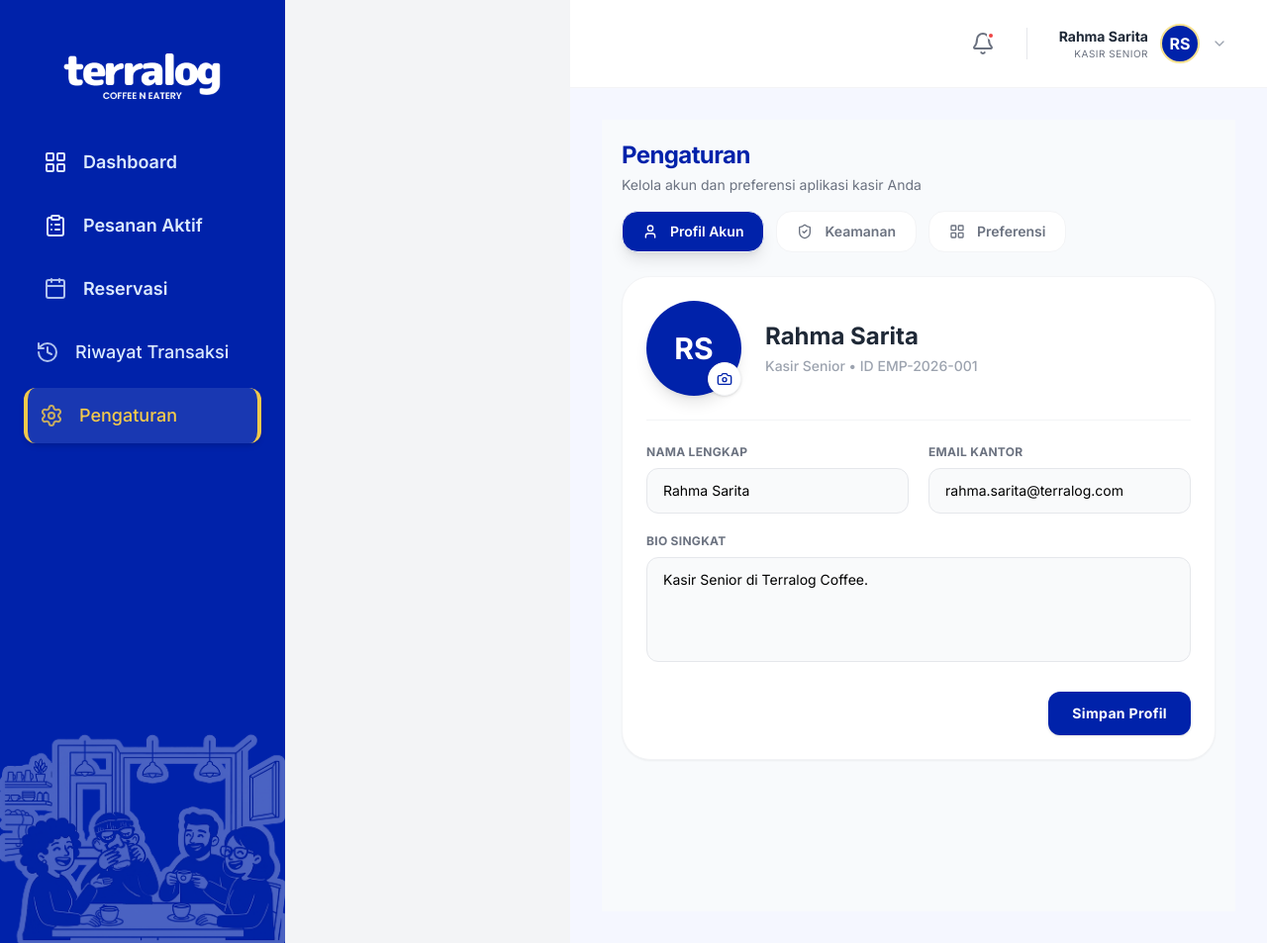
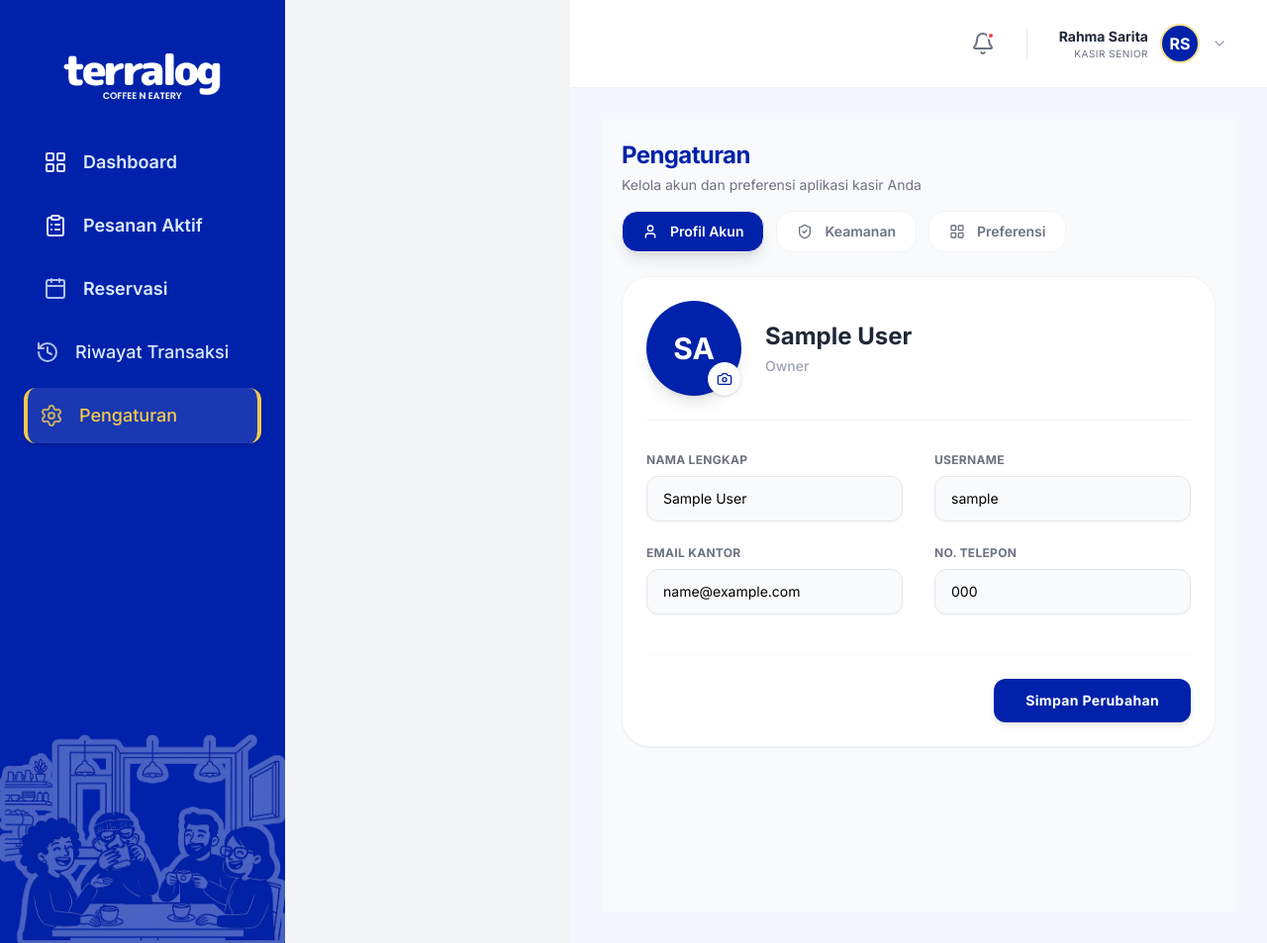
Before and after one commit to ahmddarff/tubesimk, a Flask app: page /kasir/pengaturan in a window 1280 px wide. Shown: the whole page at 99% size. Run offline with Flask 3, Linux system fonts and the light colour scheme; a user stored in the database is signed in; tables that the repository leaves empty hold one stand-in row (values such as "Sample post"); some libraries are stand-ins or nearby versions.

Commit message:
update profil kasir

```diff
--- a/routes/kasir_routes.py
+++ b/routes/kasir_routes.py
@@ -1,7 +1,7 @@
-from flask import Blueprint, render_template
-
-kasir_bp = Blueprint('kasir', __name__)
+from flask import Blueprint, render_template, request, redirect, url_for, flash
 from flask_login import login_required, current_user
+from models import Menu
+from extensions import db
 
 kasir_bp = Blueprint('kasir', __name__)
 
@@ -11,12 +11,37 @@ kasir_bp = Blueprint('kasir', __name__)
 @kasir_bp.route('/dashboard')
 @login_required
 def dashboard():
-    # Pastikan file templates/kasir/dashboard.html tersedia
+    # Mengambil seluruh data menu dari database
+    menus_db = Menu.query.all()
+
+    menu_list = []
+    for m in menus_db:
+        # Menentukan status ketersediaan berdasarkan kolom is_available dan stock
+        # Jika stok adalah None (untuk makanan/minuman yang selalu bisa dimasak)
+        # atau lebih dari 0, dan status is_available adalah True, maka menu tersedia.
+        if m.is_available and (m.stock is None or m.stock > 0):
+            status_menu = 'tersedia'
+        else:
+            status_menu = 'habis'
+
+        menu_list.append({
+            "id": m.id,
+            "nama": m.name,
+            "harga": m.price,
+            # Menetapkan gambar bawaan apabila image_url pada database kosong
+            "img": m.image_url if m.image_url else "gambar.png",
+            "status": status_menu,
+            # Karena model Menu belum memiliki atribut rating, nilai ini dapat
+            # dibuat statis untuk sementara waktu.
+            "rating": "4.8"
+        })
+
     return render_template(
         'kasir/dashboard.html',
         username=current_user.name,
         segment='dashboard',
-        role='kasir'
+        role='kasir',
+        menu=menu_list
     )
 
 
@@ -109,10 +134,34 @@ def riwayat_transaksi():
 # =========================
 # PENGATURAN
 # =========================
-@kasir_bp.route('/pengaturan')
+@kasir_bp.route('/pengaturan', methods=['GET', 'POST'])
+@login_required
 def pengaturan():
+    if request.method == 'POST':
+        # Mengambil data dari formulir
+        name = request.form.get('name')
+        username = request.form.get('username')
+        email = request.form.get('email')
+        phone = request.form.get('phone')
+
+        # Memperbarui data pengguna yang sedang login
+        current_user.name = name
+        current_user.username = username
+        current_user.email = email
+        current_user.phone = phone
+
+        try:
+            db.session.commit()
+            flash('Profil berhasil diperbarui!', 'success')
+        except Exception as e:
+            db.session.rollback()
+            flash('Gagal memperbarui profil. Username atau email mungkin sudah digunakan.', 'danger')
+
+        return redirect(url_for('kasir.pengaturan'))
+
     return render_template(
         'kasir/pengaturan.html',
         segment='pengaturan',
-        role='kasir'
+        role='kasir',
+        user=current_user
     )
--- a/templates/kasir/pengaturan.html
+++ b/templates/kasir/pengaturan.html
@@ -32,7 +32,6 @@
     class="p-5 bg-[#F8FAFC] min-h-screen font-['Inter']"
 >
 
-    <!-- Header -->
     <div class="mb-4">
         <h1 class="text-2xl font-extrabold text-terralogBlue tracking-tight">
             Pengaturan
@@ -43,10 +42,8 @@
         </p>
     </div>
 
-    <!-- Tabs -->
     <div class="flex flex-wrap gap-3 mb-6">
 
-        <!-- AKUN -->
         <button
             @click="
                 activeTab = 'akun';
@@ -62,7 +59,6 @@
             Profil Akun
         </button>
 
-        <!-- KEAMANAN -->
         <button
             @click="
                 activeTab = 'keamanan';
@@ -78,7 +74,6 @@
             Keamanan
         </button>
 
-        <!-- APLIKASI -->
         <button
             @click="
                 activeTab = 'aplikasi';
@@ -96,18 +91,15 @@
 
     </div>
 
-    <!-- Main Card -->
     <div class="bg-white rounded-[1.8rem] shadow-sm border border-gray-100 p-6">
 
-        <!-- ================= AKUN ================= -->
         <div x-show="activeTab === 'akun'" x-transition>
 
-            <!-- Profile -->
             <div class="flex flex-col md:flex-row md:items-center gap-6 pb-6 border-b border-gray-100">
 
                 <div class="relative">
-                    <div class="w-24 h-24 rounded-full bg-terralogBlue flex items-center justify-center text-white text-3xl font-black shadow-lg">
-                        RS
+                    <div class="w-24 h-24 rounded-full bg-terralogBlue flex items-center justify-center text-white text-3xl font-black shadow-lg uppercase">
+                        {{ user.name[:2] }}
                     </div>
 
                     <button
@@ -120,28 +112,40 @@
 
                 <div>
                     <h2 class="text-2xl font-black text-gray-800">
-                        Rahma Sarita
+                        {{ user.name }}
                     </h2>
 
-                    <p class="text-gray-400 font-medium mt-1 text-sm">
-                        Kasir Senior • ID EMP-2026-001
+                    <p class="text-gray-400 font-medium mt-1 text-sm capitalize">
+                        {{ user.role }}
                     </p>
                 </div>
 
             </div>
 
-            <!-- Form -->
-            <div class="grid grid-cols-1 md:grid-cols-2 gap-5 mt-6">
+            <form action="{{ url_for('kasir.pengaturan') }}" method="POST">
+                <div class="grid grid-cols-1 md:grid-cols-2 gap-x-8 gap-y-6 mt-8">
 
                     <div>
                         <label class="block mb-2 text-xs font-bold text-gray-500 uppercase tracking-wide">
                             Nama Lengkap
                         </label>
+                        <input
+                            name="name"
+                            type="text"
+                            value="{{ user.name }}"
+                            class="w-full px-4 py-3 rounded-xl border border-gray-200 bg-gray-50 focus:bg-white focus:border-terralogBlue outline-none transition text-sm shadow-sm"
+                        >
+                    </div>
 
+                    <div>
+                        <label class="block mb-2 text-xs font-bold text-gray-500 uppercase tracking-wide">
+                            Username
+                        </label>
                         <input
+                            name="username"
                             type="text"
-                        value="Rahma Sarita"
-                        class="w-full px-4 py-3 rounded-xl border border-gray-200 bg-gray-50 focus:bg-white focus:border-terralogBlue outline-none transition text-sm"
+                            value="{{ user.username }}"
+                            class="w-full px-4 py-3 rounded-xl border border-gray-200 bg-gray-50 focus:bg-white focus:border-terralogBlue outline-none transition text-sm shadow-sm"
                         >
                     </div>
 
@@ -149,41 +153,38 @@
                         <label class="block mb-2 text-xs font-bold text-gray-500 uppercase tracking-wide">
                             Email Kantor
                         </label>
-
                         <input
+                            name="email"
                             type="email"
-                        value="rahma.sarita@terralog.com"
-                        class="w-full px-4 py-3 rounded-xl border border-gray-200 bg-gray-50 focus:bg-white focus:border-terralogBlue outline-none transition text-sm"
+                            value="{{ user.email if user.email else '' }}"
+                            class="w-full px-4 py-3 rounded-xl border border-gray-200 bg-gray-50 focus:bg-white focus:border-terralogBlue outline-none transition text-sm shadow-sm"
                         >
                     </div>
 
-                <div class="md:col-span-2">
+                    <div>
                         <label class="block mb-2 text-xs font-bold text-gray-500 uppercase tracking-wide">
-                        Bio Singkat
+                            No. Telepon
                         </label>
-
-                    <textarea
-                        rows="4"
-                        class="w-full px-4 py-3 rounded-xl border border-gray-200 bg-gray-50 focus:bg-white focus:border-terralogBlue outline-none transition resize-none text-sm"
-                    >Kasir Senior di Terralog Coffee.</textarea>
+                        <input
+                            name="phone"
+                            type="text"
+                            value="{{ user.phone if user.phone else '' }}"
+                            class="w-full px-4 py-3 rounded-xl border border-gray-200 bg-gray-50 focus:bg-white focus:border-terralogBlue outline-none transition text-sm shadow-sm"
+                        >
                     </div>
 
                 </div>
 
-            <!-- Save -->
-            <div class="flex justify-end mt-6">
+                <div class="flex justify-end mt-10 pt-6 border-t border-gray-50">
                     <button
-                    @click="alert('Profil berhasil diperbarui!')"
-                    class="px-6 py-3 bg-terralogBlue hover:bg-blue-900 text-white rounded-xl font-bold tracking-wide transition shadow hover:scale-[1.02] active:scale-95 text-sm"
+                        type="submit"
+                        class="px-8 py-3 bg-terralogBlue hover:bg-blue-900 text-white rounded-xl font-bold tracking-wide transition shadow-md hover:shadow-lg active:scale-95 text-sm"
                     >
-                    Simpan Profil
+                        Simpan Perubahan
                     </button>
                 </div>
-
-        </div>
-
-        <!-- ================= KEAMANAN ================= -->
-        <div
+            </form>
+        </div> <div
             x-show="activeTab === 'keamanan'"
             x-transition
             class="grid grid-cols-1 md:grid-cols-2 gap-4"
@@ -210,14 +211,12 @@
 
         </div>
 
-        <!-- ================= APLIKASI ================= -->
         <div
             x-show="activeTab === 'aplikasi'"
             x-transition
             class="grid grid-cols-1 md:grid-cols-2 gap-4"
         >
 
-            <!-- Notifikasi -->
             <div class="border border-gray-100 rounded-[1.5rem] p-5">
 
                 <div class="flex items-start justify-between">
@@ -238,7 +237,6 @@
 
                     </div>
 
-                    <!-- Toggle -->
                     <button
                         @click="notifEnabled = !notifEnabled"
                         :class="notifEnabled ? 'bg-emerald-500' : 'bg-gray-300'"
@@ -258,7 +256,6 @@
 
     </div>
 
-    <!-- ================= MODAL PASSWORD ================= -->
     <div
         x-show="showPasswordModal"
         x-cloak
```
Lines whose indentation alone changed are shown as unchanged.
